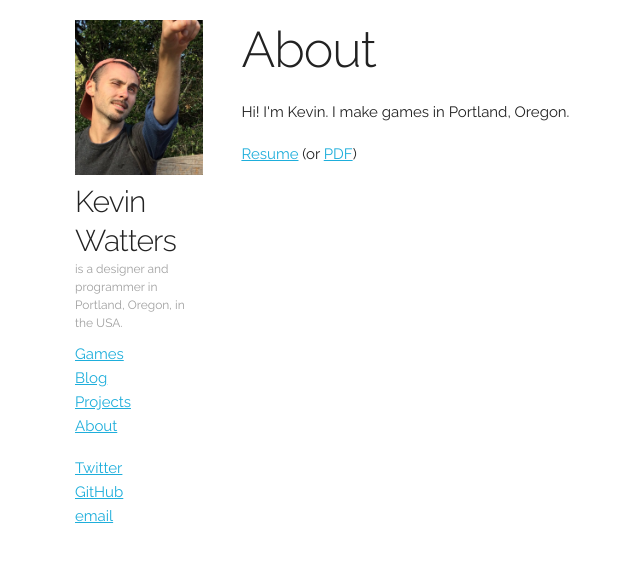
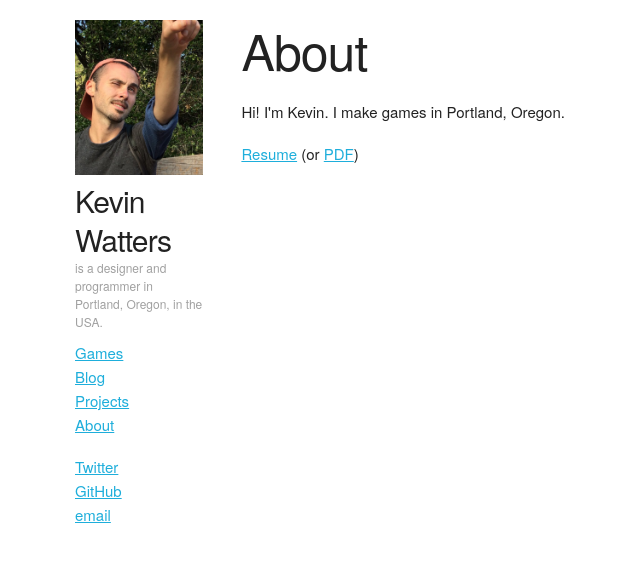
Before and after one commit to kevinw/kevinw.github.com, a Jekyll site: the page built from about.html, in a window 1280 px wide. Shown: the top 562 px of the page, without its empty margins (85-725 px from the left). Built offline with Jekyll 4.4.1, drawn with Linux system fonts in a browser that asks for light colours.

Commit message:
remove webfont

```diff
--- a/_layouts/default.html
+++ b/_layouts/default.html
@@ -9,7 +9,6 @@
 
   <meta name="viewport" content="width=device-width, initial-scale=1">
 
-  <link href="//fonts.googleapis.com/css?family=Raleway:400,300,600" rel="stylesheet" type="text/css">
 
   <link rel="stylesheet" href="/css/normalize.css">
   <link rel="stylesheet" href="/css/skeleton.css">
--- a/css/ktw2016.css
+++ b/css/ktw2016.css
@@ -1,7 +1,4 @@
-.unstyled-list {
-    padding: 0;
-    list-style-type: none;
-}
+.unstyled-list { padding: 0; list-style-type: none; }
 
 .subtle { color: #999; font-size: 70%; }
 
```
